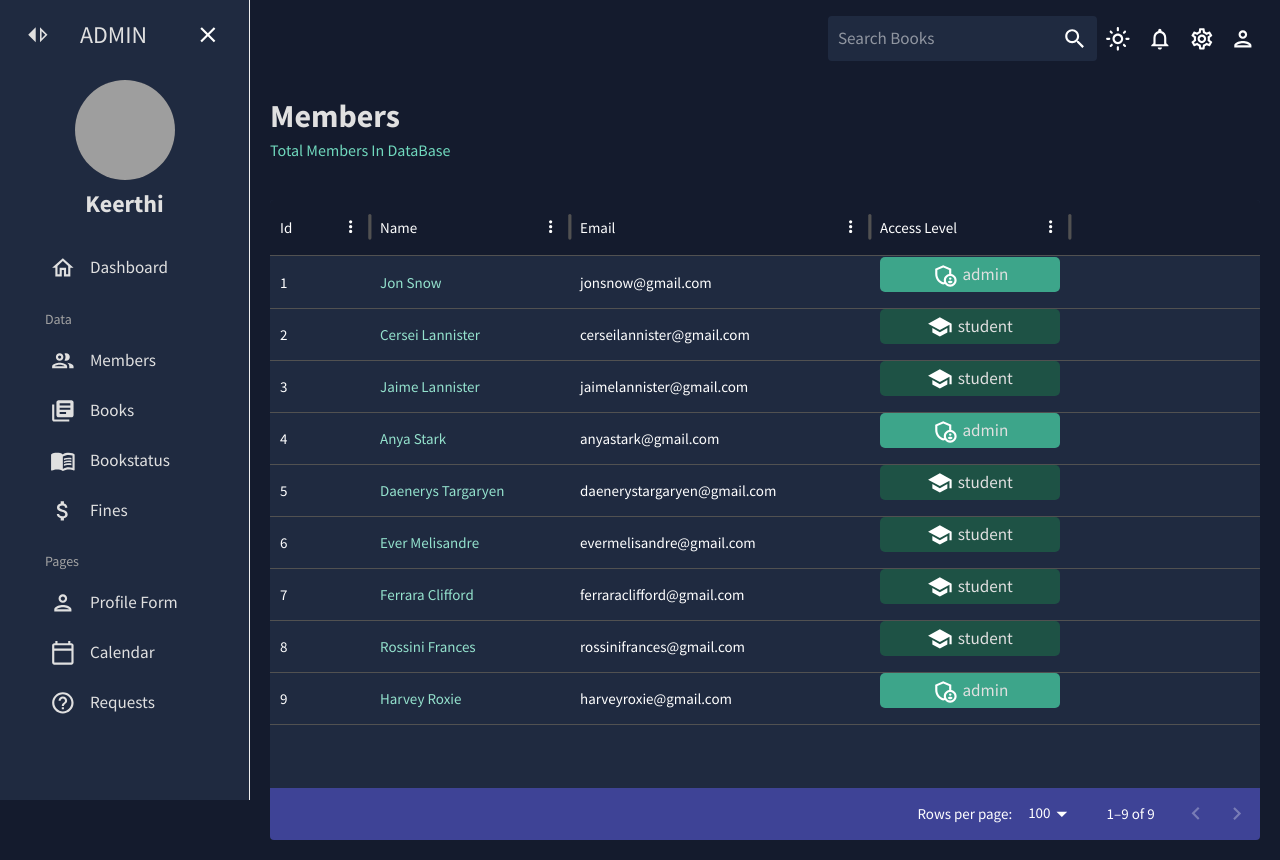
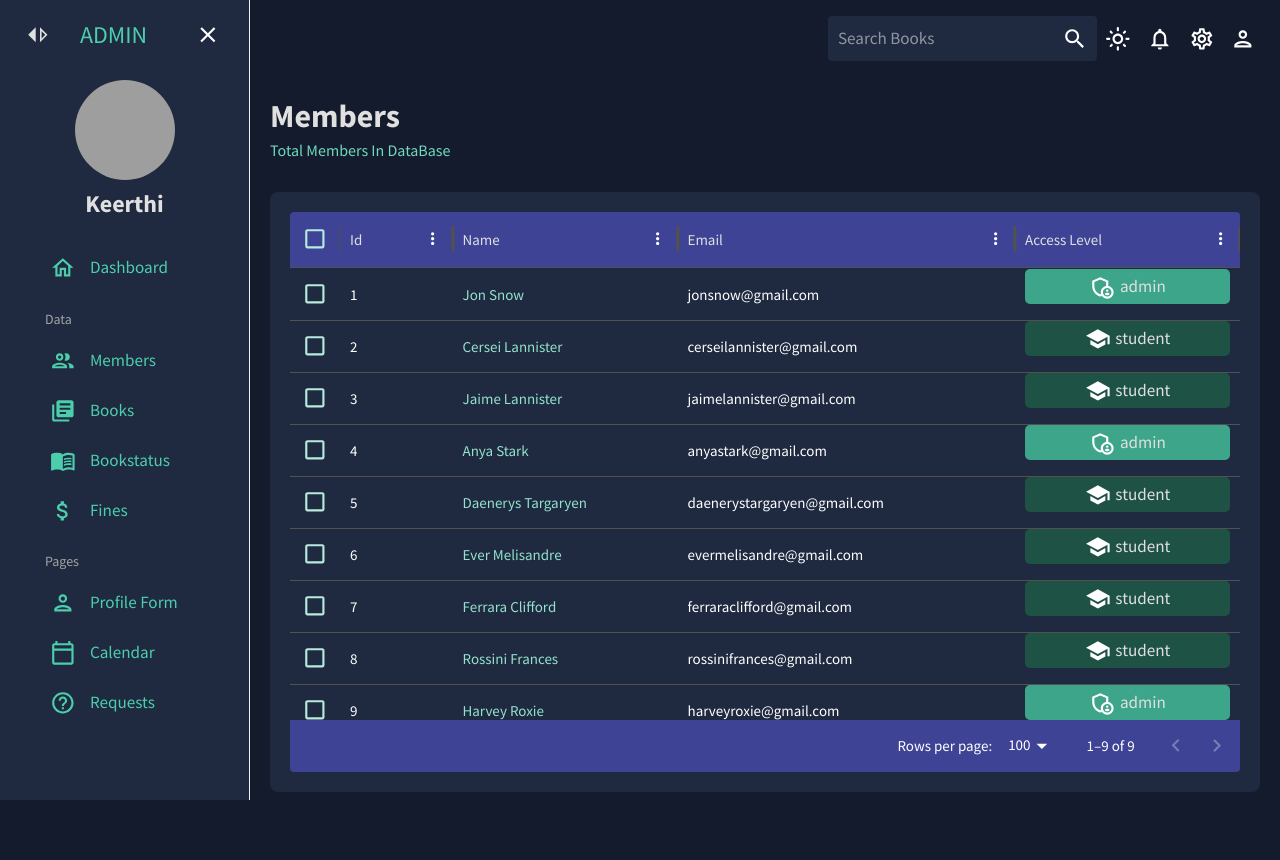
Before and after one commit to 2000031552/LIB, a React (Vite) app: page /team in a window 1280 px wide. After the commit the page ends 812 px from the top, so only its background shows below. Built offline with nearby package versions, Linux system fonts and the light colour scheme; grey boxes are pictures that could not be loaded.

Commit message:
Styles update

```diff
--- a/src/pages/global/sidebar/MyProSidebar.tsx
+++ b/src/pages/global/sidebar/MyProSidebar.tsx
@@ -33,7 +33,7 @@ const Item: React.FC<ItemProps> = ({ title, to, icon, selected, setSelected }) =
   return (
     <MenuItem
       active={selected === title}
-      style={{ color: colors.grey[100] }}
+      style={{ color: colors.greenAccent[500] }}
       onClick={() => setSelected(title)}
       icon={icon}
       component={<Link to={to} />}
@@ -73,11 +73,11 @@ const MyProSidebar: React.FC = () => {
           backgroundColor: "transparent !important",
         },
         "& .menu-item:hover": {
-          color: `${colors.blueAccent[500]} !important`,
+          color: '${colors.blueAccent[500]} !important',
           backgroundColor: "transparent !important",
         },
-        "& .menu-item.active": {
-          color: `${colors.greenAccent[500]} !important`,
+        '& .menu-item.active': {
+          color: '${colors.greenAccent[500]} !important',
           backgroundColor: "transparent !important",
         },
       }}
@@ -111,7 +111,7 @@ const MyProSidebar: React.FC = () => {
                 alignItems="center"
                 ml="15px"
               >
-                <Typography variant="h3" color={colors.grey[100]}>
+                <Typography variant="h3" color={colors.greenAccent[500]}>
                   ADMIN
                 </Typography>
                 <IconButton
--- a/src/pages/team/index.tsx
+++ b/src/pages/team/index.tsx
@@ -4,7 +4,7 @@ import { DataGrid, GridColDef } from "@mui/x-data-grid";
 import { tokens } from "../../theme";
 import { mockDataTeam } from "../../data/mockData";
 import AdminPanelSettingsOutlinedIcon from "@mui/icons-material/AdminPanelSettingsOutlined";
-import SchoolIcon from '@mui/icons-material/School';
+import SchoolIcon from "@mui/icons-material/School";
 import Header from "../../components/Header";
 
 const Team: React.FC = () => {
@@ -19,18 +19,18 @@ const Team: React.FC = () => {
   }
 
   const columns: GridColDef[] = [
-    { field: "id", headerName: "Id" },
+    { field: "id", headerName: "Id", flex: 1 },
     {
       field: "name",
       headerName: "Name",
-      width: 200,
+      flex: 2,
       cellClassName: "name-column--cell",
     },
-    { field: "email", headerName: "Email", width: 300 },
+    { field: "email", headerName: "Email", flex: 3 },
     {
       field: "access",
       headerName: "Access Level",
-      width: 200,
+      flex: 2,
       renderCell: (params) => {
         const { access } = params.row as Member;
         return (
@@ -60,13 +60,12 @@ const Team: React.FC = () => {
 
   return (
     <Box m="20px">
-      <Box display="flex" justifyContent="space-between" alignItems="center">
-        <Header title="Members" subtitle="Total Members In DataBase" />
-      </Box>
+      <Header title="Members" subtitle="Total Members In DataBase" />
       <Box
-        m="8px 0 0 0"
-        height="80vh"
-        display="flex"
+        mt="18px"
+        p="20px"
+        height="75vh"
+        bgcolor={colors.primary[400]}
         borderRadius="8px"
         sx={{
           "& .MuiDataGrid-root": {
@@ -79,22 +78,34 @@ const Team: React.FC = () => {
             color: colors.greenAccent[300],
           },
           "& .MuiDataGrid-columnHeaders": {
-            backgroundColor: colors.blueAccent[700],
+            backgroundColor: `${colors.blueAccent[700]} !important`,
             borderBottom: "none",
+          },
+          "& .MuiDataGrid-columnHeader": {
+            backgroundColor: `${colors.blueAccent[700]} !important`,
+          },
+          "& .MuiDataGrid-columnHeaderTitle": {
+            color: `${colors.grey[100]} !important`,
           },
           "& .MuiDataGrid-virtualScroller": {
             backgroundColor: colors.primary[400],
           },
           "& .MuiDataGrid-footerContainer": {
             borderTop: "none",
-            backgroundColor: colors.blueAccent[700],
+            backgroundColor: `${colors.blueAccent[700]} !important`,
           },
           "& .MuiCheckbox-root": {
             color: `${colors.greenAccent[200]} !important`,
           },
         }}
       >
-        <DataGrid rows={mockDataTeam} columns={columns} />
+        <DataGrid
+          rows={mockDataTeam}
+          columns={columns}
+          pageSize={9}
+          checkboxSelection
+          disableSelectionOnClick
+        />
       </Box>
     </Box>
   );
```
